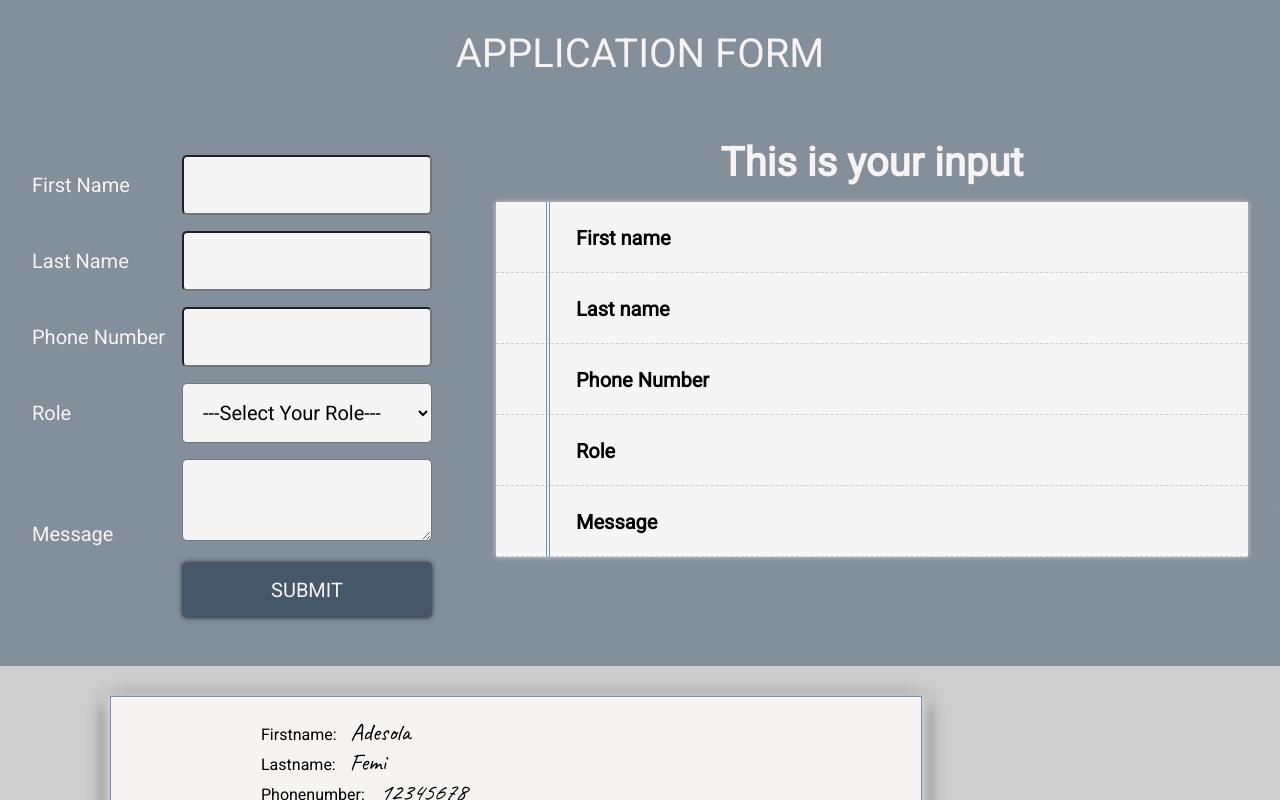
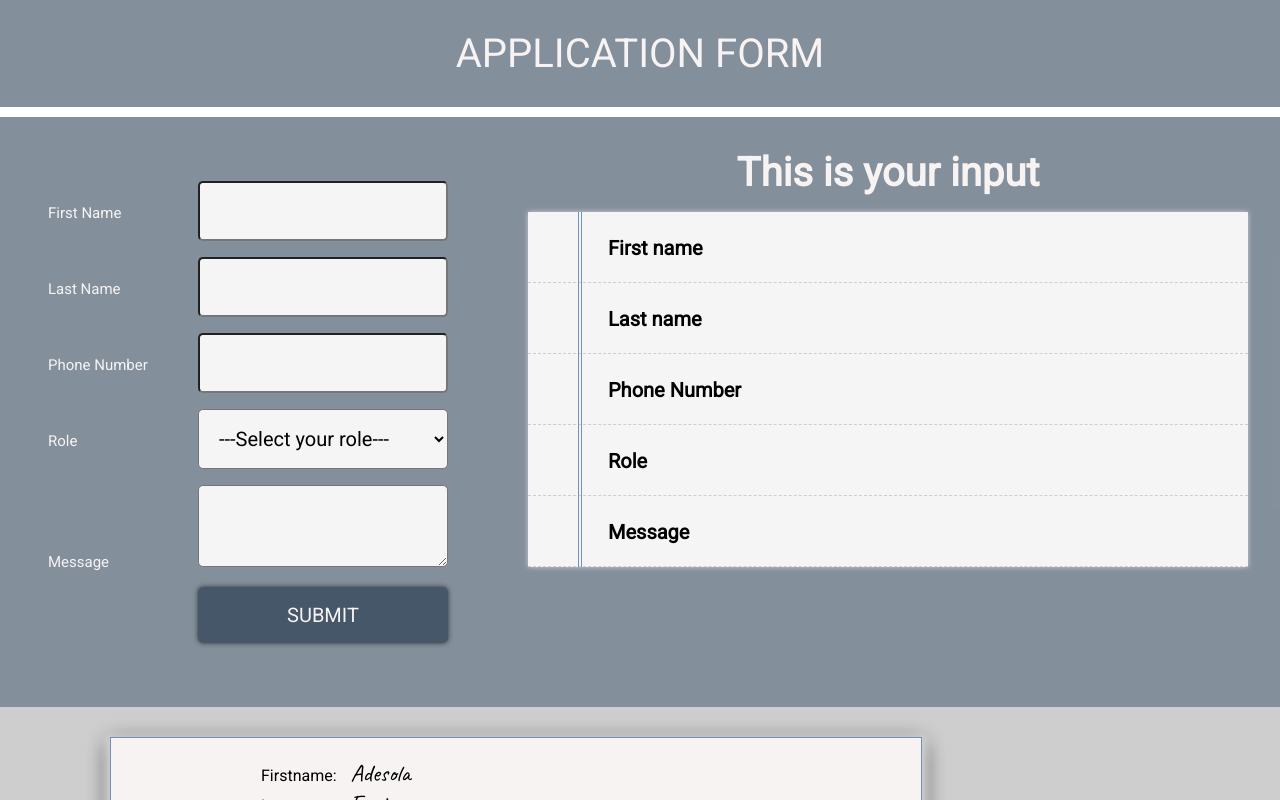
Before and after one commit to React21S/Form, a React (Create React App) app: page / in a window 1280 px wide. Shown: the top 800 px of the page. Built offline with nearby package versions, Linux system fonts and the light colour scheme; data requests are answered from the project's data file.

Commit message:
Changes in screenshot

```diff
--- a/src/components/Form.js
+++ b/src/components/Form.js
@@ -25,7 +25,7 @@ const Form = ({submit,change} ) => {
                 <div>
                     <label htmlFor="role">Role</label>
                     <select name="role" id="role" onChange = {change}>
-                        <option value="" >---Select Your Role---</option>
+                        <option value="" >---Select your role---</option>
                         <option value="CEO" >CEO</option>
                         <option value="Developer" >Developer</option>
                         <option value="Teacher">Teacher</option>
--- a/src/styles/Form.css
+++ b/src/styles/Form.css
@@ -1,9 +1,8 @@
 /* ####### Form Components ##### */
 form{
-
     color: var(--white);
-    padding: 2rem;
-    font-size: 20px;
+    padding: 3rem;
+    font-size: 15px;
 }
 
   input,
@@ -36,6 +35,7 @@ form{
     width: 250px;
     margin-left: 150px;
     text-transform: uppercase;
+
   }
 
  .submit input[type="submit"]:hover{
@@ -45,4 +45,5 @@ form{
   .formArea{
     display: flex;
     background-color:var(--bg-color-4);
+    margin-top: 10px;
   }
```
Also changed, not shown: img/Form.png, img/Form2.png.
